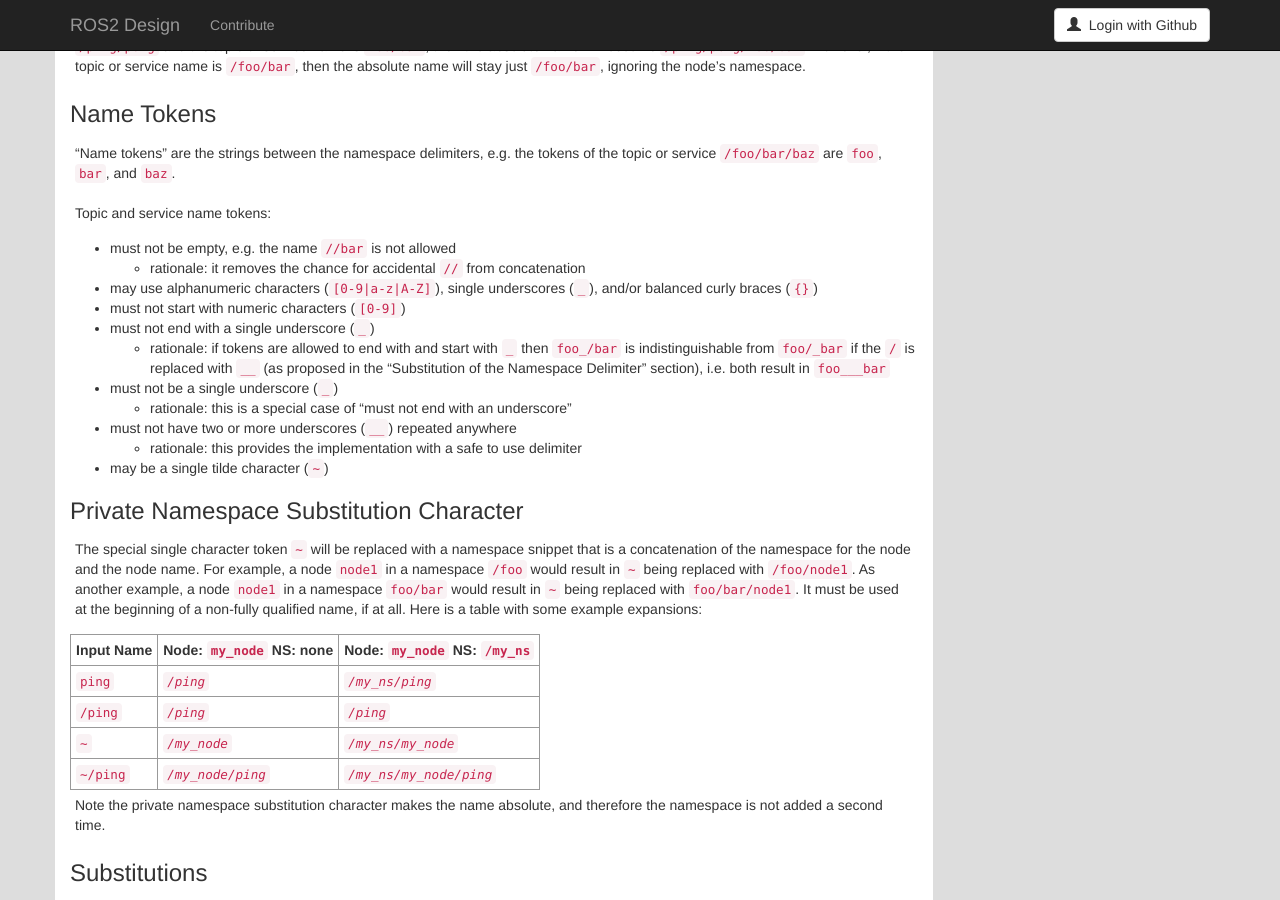
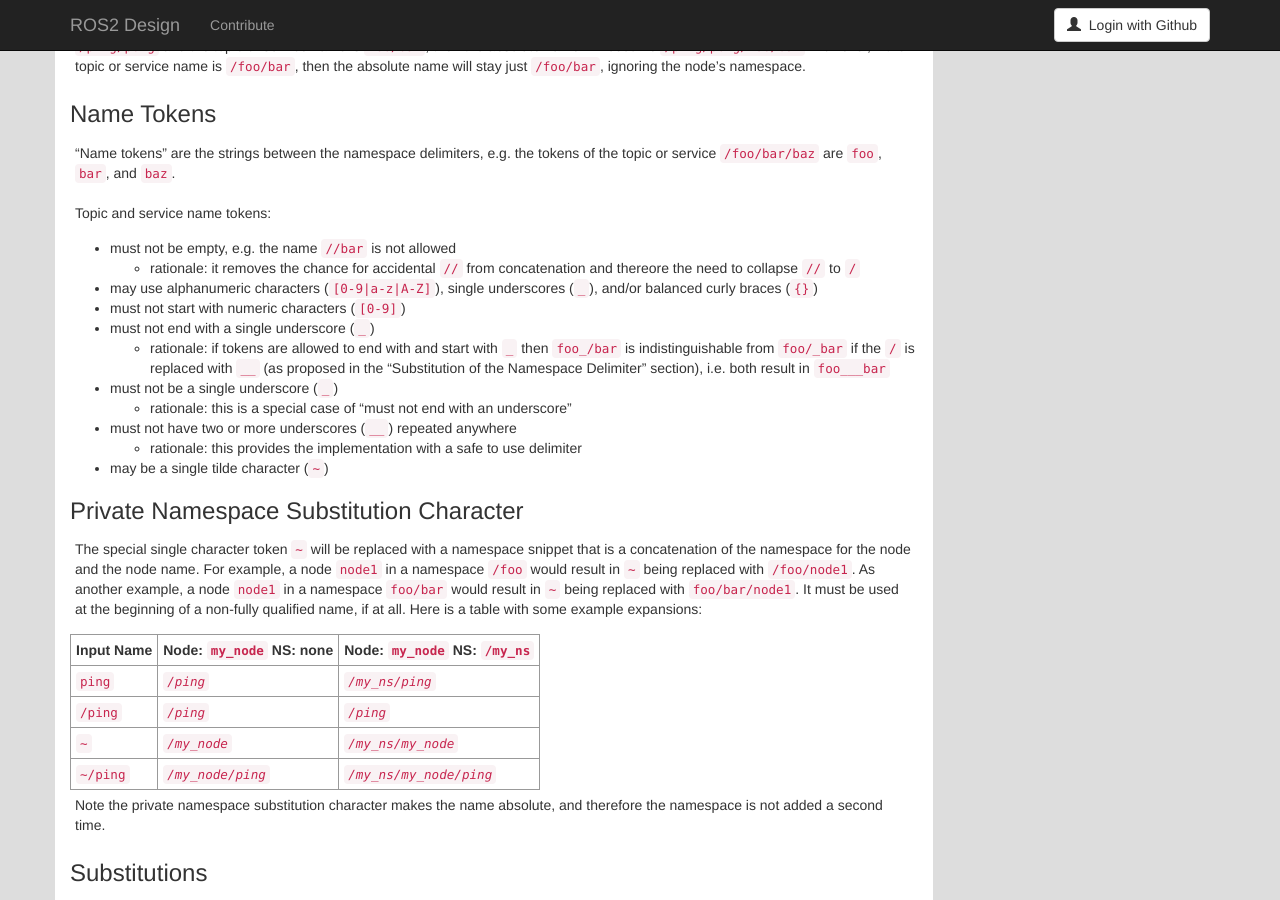
Before and after one commit to ros2/design, a Jekyll site: the page built from articles/115_topic_and_service_name_mapping.md, in a window 1280 px wide and 900 px high, scrolled down 2707 px. Built offline with Jekyll 4.4.1, drawn with Linux system fonts in a browser that asks for light colours; nearby versions of some CDN libraries.

Commit message:
Expand on why double forward slash not permitted

```diff
--- a/articles/115_topic_and_service_name_mapping.md
+++ b/articles/115_topic_and_service_name_mapping.md
@@ -145,7 +145,7 @@ Topic and service name tokens:
 
 - must not be empty, e.g. the name `//bar` is not allowed
 
-  - rationale: it removes the chance for accidental `//` from concatenation
+  - rationale: it removes the chance for accidental `//` from concatenation and thereore the need to collapse `//` to `/`
 
 - may use alphanumeric characters (`[0-9|a-z|A-Z]`), single underscores (`_`), and/or balanced curly braces (`{}`)
 
```
